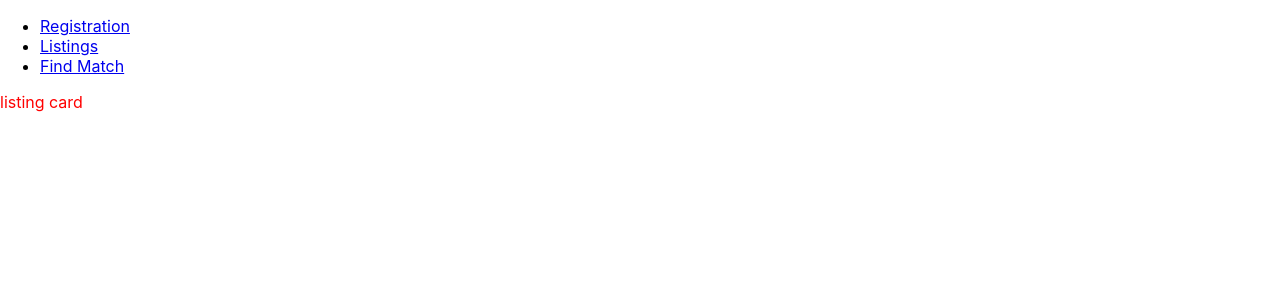
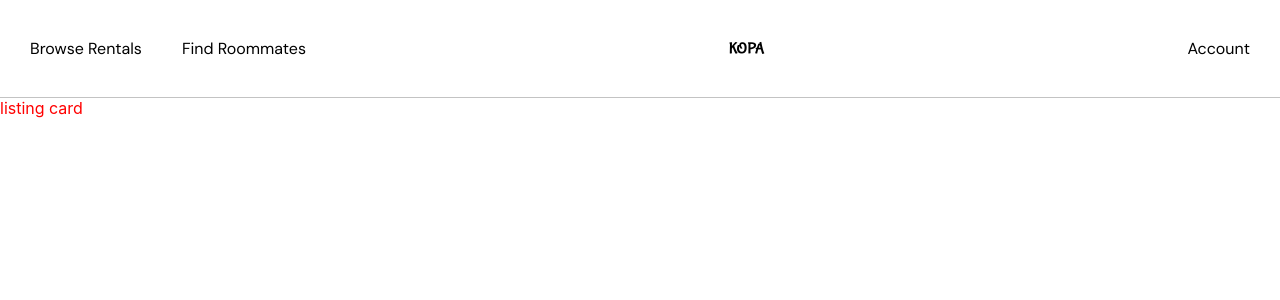
Before and after one commit to chaixinzhe2000/capstone, a React (Create React App) app: page / in a window 1280 px wide. Shown: the top 300 px of the page. Built offline with nearby package versions, Linux system fonts and the light colour scheme.

Commit message:
header frontend component

```diff
--- a/src/App.tsx
+++ b/src/App.tsx
@@ -3,26 +3,14 @@
 import { jsx } from '@emotion/react'
 import React from 'react';
 import { BrowserRouter as Router, Link, Route, Routes } from 'react-router-dom';
-import { ListingCard, Renter } from './components';
+import { Header, ListingCard, Renter } from './components';
 import * as styles from './styles'
 
 const App = () => {
 	return (
 		<Router>
 			<div>
-				<nav>
-					<ul>
-						<li>
-							<Link to="/">Registration</Link>
-						</li>
-						<li>
-							<Link to="/listings">Listings</Link>
-						</li>
-						<li>
-							<Link to="/find-match">Find Match</Link>
-						</li>
-					</ul>
-				</nav>
+				<Header />
 				<Routes>
 					<Route path="/listings" element={<ListingCard />} />
 					<Route path="/find-match" element={<Renter />} />
--- /dev/null
+++ b/src/colors/colors.ts
@@ -0,0 +1 @@
+export const gray = "#C3C3C3";
--- /dev/null
+++ b/src/colors/index.ts
@@ -0,0 +1 @@
+export * from "./colors"
--- /dev/null
+++ b/src/components/Header/Header.tsx
@@ -0,0 +1,26 @@
+/** @jsxRuntime classic */
+/** @jsx jsx */
+import { jsx } from '@emotion/react'
+import * as styles from './styles'
+
+export const Header = () => {
+	return (
+		<div css={styles.headerWrapper}>
+			<div css={styles.leftWrapper}>
+				<div css={styles.link}>
+					Browse Rentals
+				</div>
+				<div css={styles.link}>
+					Find Roommates
+				</div>
+			</div>
+
+			<div css={styles.logo}>
+				Kopa
+			</div>
+			<div css={[styles.rightLink, styles.link]}>
+				Account
+			</div>
+		</div>
+	);
+}
--- /dev/null
+++ b/src/components/Header/index.ts
@@ -0,0 +1 @@
+export * from "./Header"
--- /dev/null
+++ b/src/components/Header/styles.ts
@@ -0,0 +1,35 @@
+import { css } from "@emotion/react";
+import { gray } from "../../colors";
+
+export const headerWrapper = css`
+	display: flex;
+	align-items: center;
+	justify-content: space-between;
+	width: 100%;
+	height: 97px;
+	border-bottom: 1px solid ${gray};
+	label: headerWrapper;
+`
+
+export const logo = css`
+	text-transform: uppercase;
+	font-family: 'Bubblegum Sans', cursive;
+	label: logo;
+`
+
+export const link = css`
+	font-family: 'DM Sans', sans-serif;
+	label: link;
+`
+
+export const leftWrapper = css`
+	display: flex;
+	gap: 40px;
+	margin-left: 30px;
+	label: leftWrapper;
+`
+
+export const rightLink = css`
+	margin-right: 30px;
+	label: rightLink;
+`
--- a/src/components/index.ts
+++ b/src/components/index.ts
@@ -1,2 +1,3 @@
 export * from "./Renter"
 export * from "./ListingCard"
+export * from "./Header"
```
